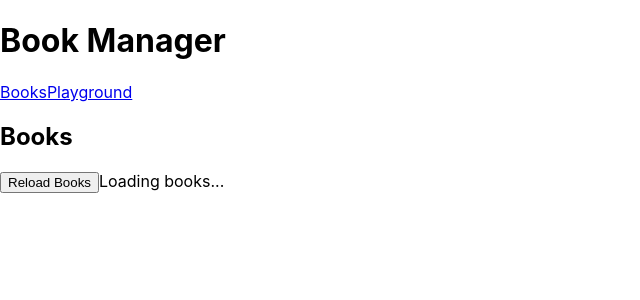
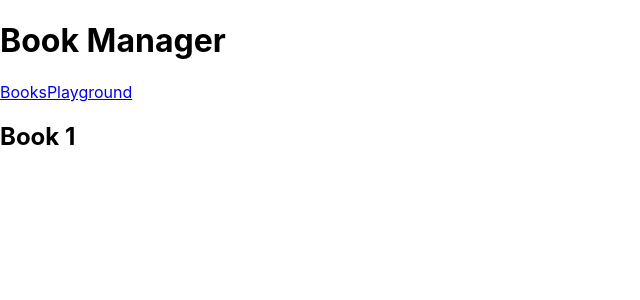
Before and after one commit to pawsaw/react-workshop-2022-11-09, a React (Create React App) app: page /books/1 in a window 1280 px wide. Shown: the top 300 px of the page, without its empty margins (0-640 px from the left). Built offline with nearby package versions, Linux system fonts and the light colour scheme; no server answers.

Commit message:
Navigate to BookDetails

```diff
--- a/src/App.tsx
+++ b/src/App.tsx
@@ -3,6 +3,7 @@ import { Link, Redirect, Route, Switch } from 'react-router-dom';
 import './App.css';
 import { CounterProvider } from './domain/counter';
 import { ThemeProvider } from './domain/theme';
+import { BookDetailsScreen } from './screens/BookDetailsScreen';
 import { BooksScreen } from './screens/BooksScreen';
 import { PlaygroundScreen } from './screens/PlaygroundScreen';
 
@@ -38,6 +39,7 @@ function App() {
           </nav>
           <div>
             <Switch>
+              <Route path="/books/:isbn" component={BookDetailsScreen} />
               <Route path="/books" component={BooksScreen} />
               <Route path="/playground" component={PlaygroundScreen} />
               <Redirect to="/books" />
--- /dev/null
+++ b/src/screens/BookDetailsScreen/BookDetailsScreen.tsx
@@ -0,0 +1,15 @@
+import { useParams } from 'react-router-dom';
+
+export interface BookDetailScreenParams {
+  isbn: string;
+}
+
+export const BookDetailsScreen: React.FC = () => {
+  const { isbn } = useParams<BookDetailScreenParams>();
+
+  return (
+    <div>
+      <h2>Book {isbn}</h2>
+    </div>
+  );
+};
--- /dev/null
+++ b/src/screens/BookDetailsScreen/index.ts
@@ -0,0 +1 @@
+export * from './BookDetailsScreen';
```
